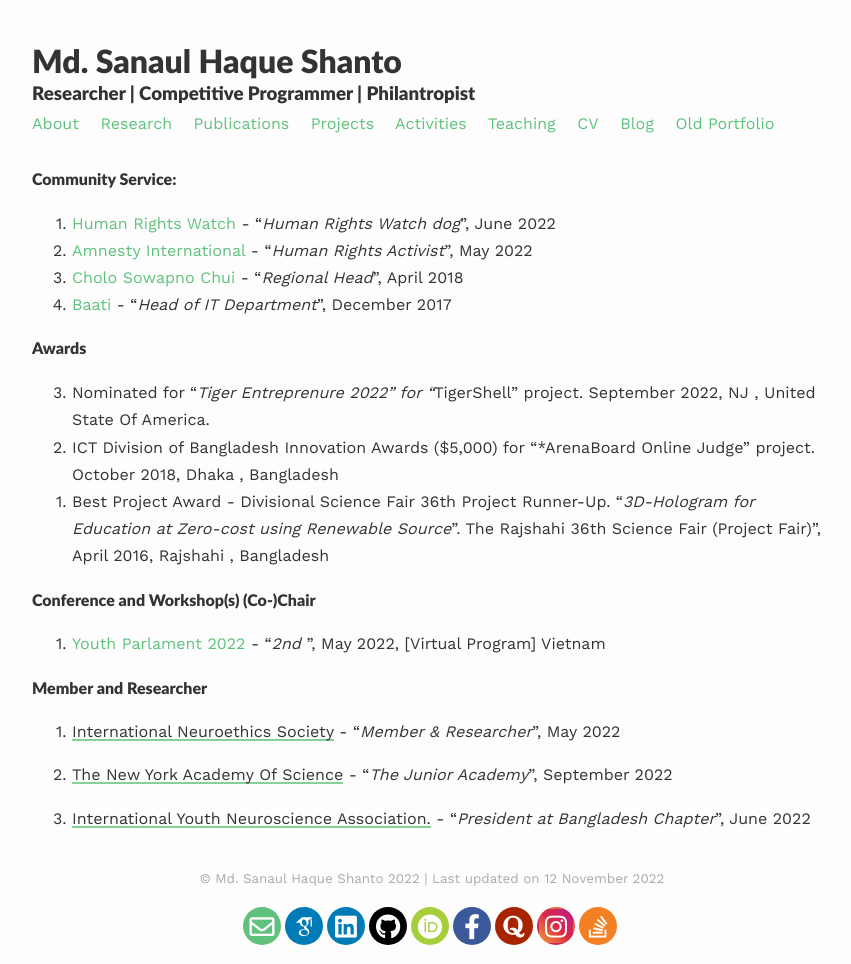
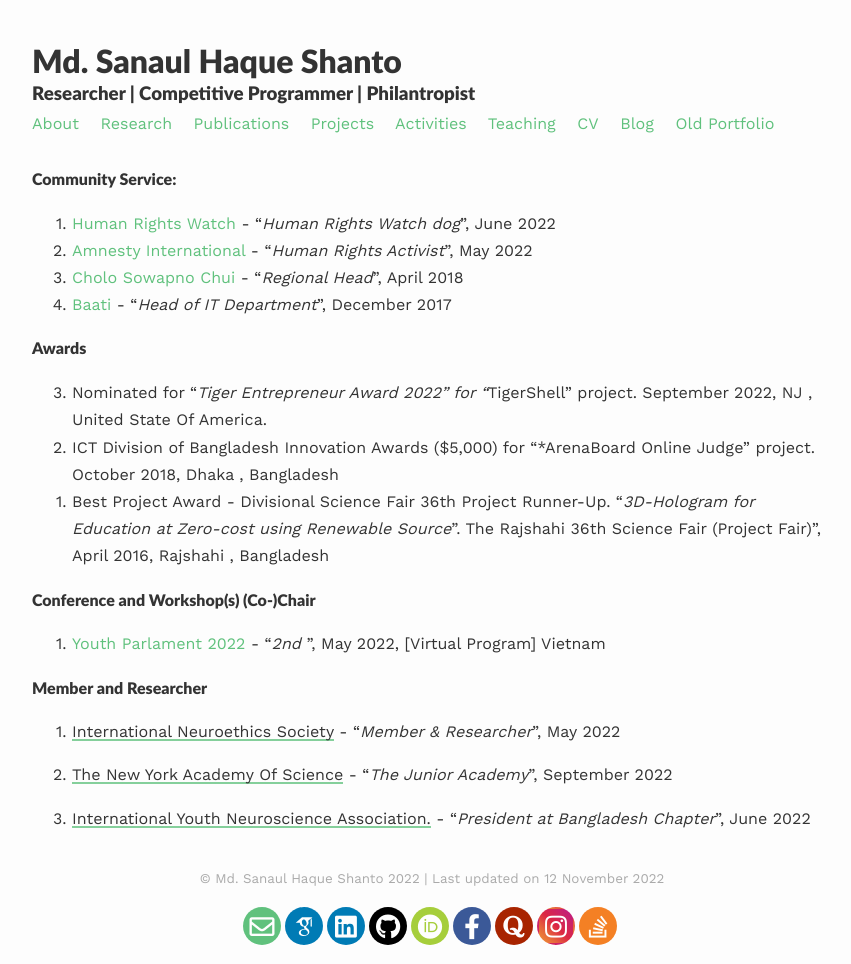
Before and after one commit to Md-Sanaul-Haque-Shanto/md-sanaul-haque-shanto.github.io, a Jekyll site: the page built from _pages/activities.md, in a window 1280 px wide. Shown: the whole page, without its empty margins (208-1059 px from the left). Built offline with Jekyll 4.4.1, drawn with Linux system fonts in a browser that asks for light colours; nearby versions of some CDN libraries; some web fonts are replaced.

Commit message:
Update activities.md

```diff
--- a/_pages/activities.md
+++ b/_pages/activities.md
@@ -12,7 +12,7 @@ published: true
 0. [Baati](https://baati.org) - "<i>Head of IT Department</i>", December 2017
 
 #### Awards
-0. Nominated for "*Tiger Entreprenure 2022" for "*TigerShell" project. September 2022, NJ , United State Of America.
+0. Nominated for "*Tiger Entrepreneur Award 2022" for "*TigerShell" project. September 2022, NJ , United State Of America.
 2. ICT Division of Bangladesh Innovation Awards ($5,000) for "*ArenaBoard Online Judge" project. October 2018, Dhaka , Bangladesh
 3. Best Project Award - Divisional Science Fair 36th Project Runner-Up. "*3D-Hologram for Education at Zero-cost using Renewable Source*". The Rajshahi 36th Science Fair (Project Fair)", April 2016, Rajshahi , Bangladesh
 {: reversed="reversed"}
```
